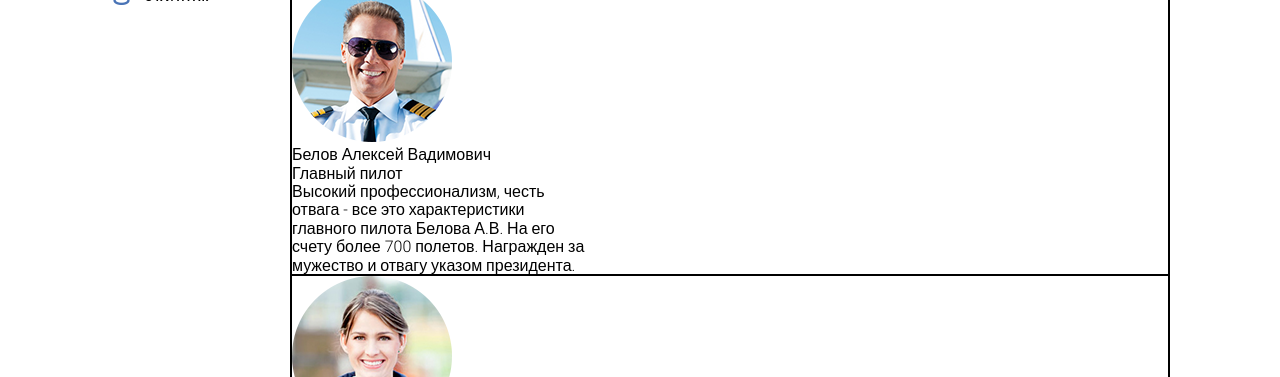
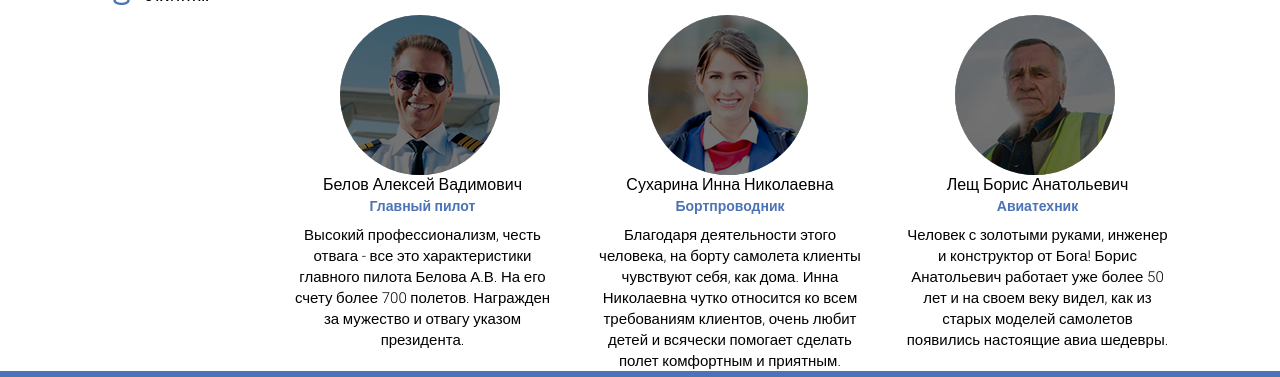
Before and after one commit to AntonVoronezh/airplanet, a plain HTML site: page team.html in a window 1280 px wide. Shown: the part 233-610 px from the top of the page. Drawn offline with Linux system fonts and the light colour scheme; files whose address does not match are found by name.

Commit message:
add css/blocks/team.css

```diff
--- a/css/blocks/team.css
+++ b/css/blocks/team.css
@@ -6,21 +6,75 @@
 ****************************/
 
 .team {
+    margin-top: 35px;
     display: flex;
     flex-direction: column;
 }
 
-.team__list-top {
-    border: 1px solid #000000;
-    list-style: none;
+.team--bottom {
+    margin-top: 0px;
 }
 
-.team__list-top-item {
-    border: 1px solid #000000;
+.team__list-top {
+    list-style: none;
+    display: flex;
+    justify-content: space-between;
 }
 
 .person {
     display: flex;
     flex-direction: column;
-    width: 300px;
+    width: 265px;
+    text-align: center;
 }
+
+.person__header {
+    margin-top: 20px;
+    font-size: 18px;
+}
+
+.person__profession {
+    margin-top: 5px;
+    font-size: 14px;
+    font-weight: 700;
+    color: #4b73b5;
+}
+
+.person__description {
+    margin-top: 10px;
+    font-size: 15px;
+    line-height: 1.4;
+}
+
+.person__img {
+    width: 160px;
+    height: 160px;
+    position: relative;
+    background-repeat: no-repeat;
+    background-position: center center;
+    border-radius: 50%;
+    background: #000000;
+    margin-left: 50px;
+}
+
+.person__img-title {
+    position: absolute;
+    top: 75px;
+    left: 50px;
+    /* top: auto; */
+    color: #ffffff;
+    font-size: 20px;
+    font-weight: 700;
+}
+
+.person__img-content {
+    opacity: 0.45;
+}
+
+.person__img-content:hover {
+    opacity: 1;
+}
+
+.person__img:hover>.person__img-title {
+    opacity: 0;
+}
```
